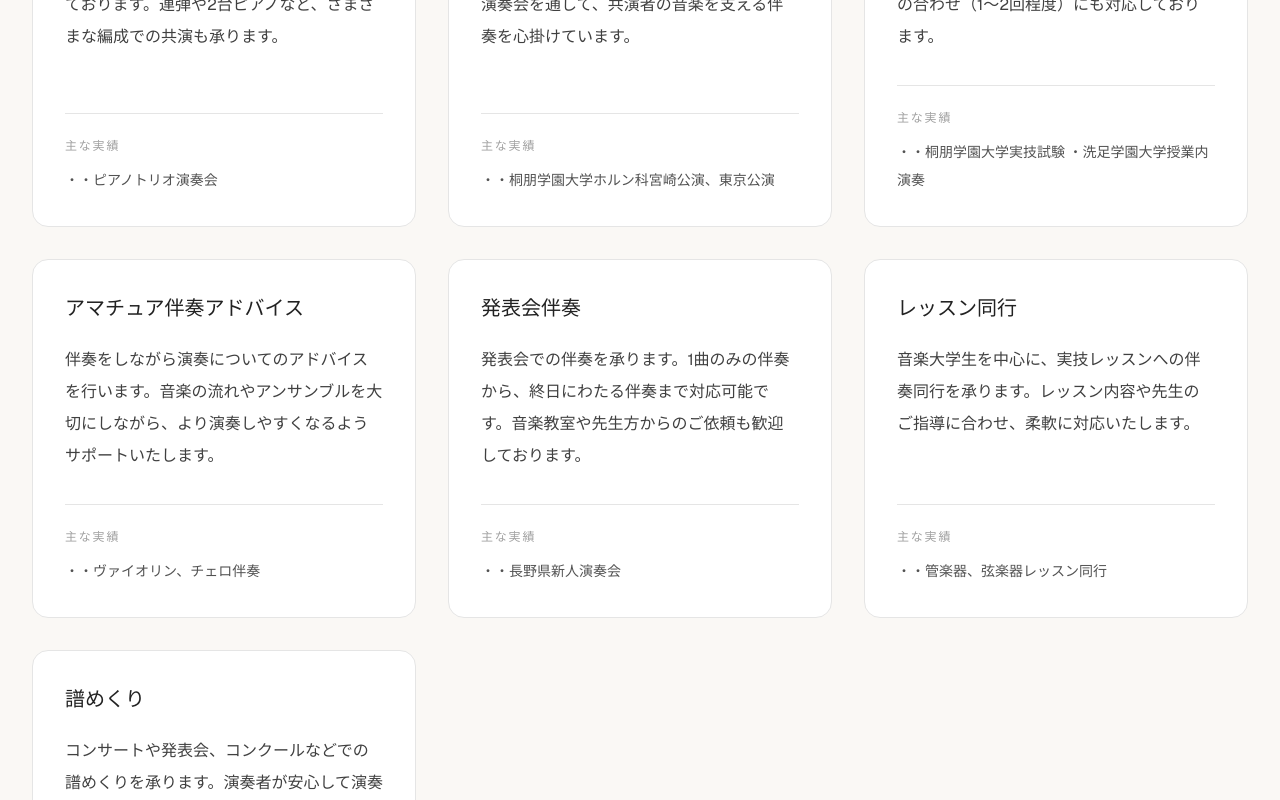
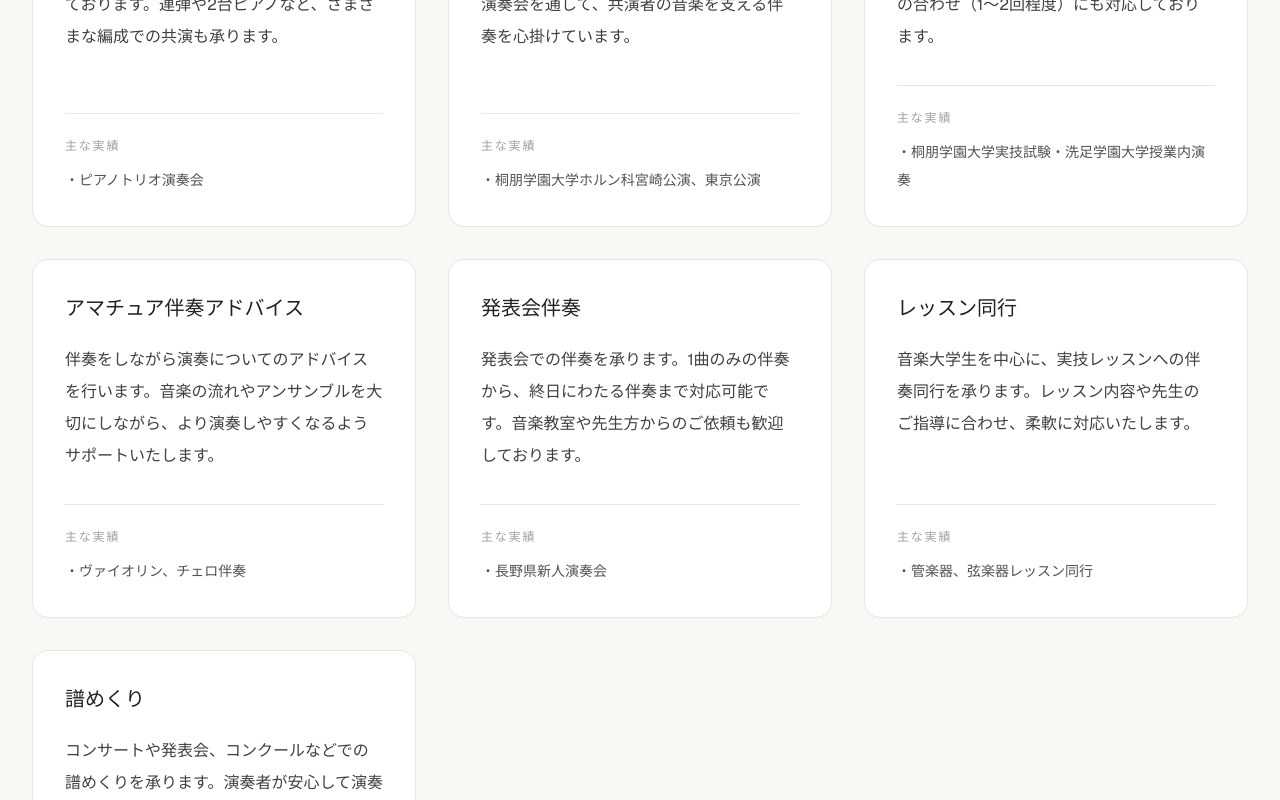
Before and after one commit to miyupiano/miyu-website, a Next.js app: page /activities/accompaniment in a window 1280 px wide. Shown: the part 1520-2320 px from the top of the page. Built offline with nearby package versions, Linux system fonts and the light colour scheme; no server answers.

Commit message:
ホームページ更新

```diff
--- a/app/activities/accompaniment/page.tsx
+++ b/app/activities/accompaniment/page.tsx
@@ -5,43 +5,43 @@ const services = [
     title: "室内楽",
     description:
       "ピアノトリオをはじめとした室内楽や、二重奏・三重奏などのアンサンブルに対応しております。連弾や2台ピアノなど、さまざまな編成での共演も承ります。",
-    achievements: ["・ピアノトリオ演奏会"],
+    achievements: ["ピアノトリオ演奏会"],
   },
   {
     title: "リサイタル伴奏",
     description:
       "弦楽器・管楽器・声楽などのソロリサイタルにおける伴奏を承ります。約1〜2時間の演奏会を通して、共演者の音楽を支える伴奏を心掛けています。",
-    achievements: ["・桐朋学園大学ホルン科宮崎公演、東京公演"],
+    achievements: ["桐朋学園大学ホルン科宮崎公演、東京公演"],
   },
   {
     title: "コンクール・試験伴奏",
     description:
       "コンクールや実技試験、学校の授業などの伴奏を承ります。本番だけでなく、本番前の合わせ（1〜2回程度）にも対応しております。",
-    achievements: ["・桐朋学園大学実技試験 ・洗足学園大学授業内演奏"],
+    achievements: ["桐朋学園大学実技試験・洗足学園大学授業内演奏"],
   },
   {
     title: "アマチュア伴奏アドバイス",
     description:
       "伴奏をしながら演奏についてのアドバイスを行います。音楽の流れやアンサンブルを大切にしながら、より演奏しやすくなるようサポートいたします。",
-    achievements: ["・ヴァイオリン、チェロ伴奏"],
+    achievements: ["ヴァイオリン、チェロ伴奏"],
   },
   {
     title: "発表会伴奏",
     description:
       "発表会での伴奏を承ります。1曲のみの伴奏から、終日にわたる伴奏まで対応可能です。音楽教室や先生方からのご依頼も歓迎しております。",
-    achievements: ["・長野県新人演奏会"],
+    achievements: ["長野県新人演奏会"],
   },
   {
     title: "レッスン同行",
     description:
       "音楽大学生を中心に、実技レッスンへの伴奏同行を承ります。レッスン内容や先生のご指導に合わせ、柔軟に対応いたします。",
-    achievements: ["・管楽器、弦楽器レッスン同行"],
+    achievements: ["管楽器、弦楽器レッスン同行"],
   },
   {
     title: "譜めくり",
     description:
       "コンサートや発表会、コンクールなどでの譜めくりを承ります。演奏者が安心して演奏に集中できるよう、丁寧なサポートを心掛けています。",
-    achievements: ["・リサイタル譜めくり"],
+    achievements: ["リサイタル譜めくり"],
   },
 ];
 
--- a/app/activities/performance/page.tsx
+++ b/app/activities/performance/page.tsx
@@ -6,7 +6,7 @@ const services = [
     description:
       "ホールやサロンなどで約1〜2時間のクラシック・ピアノリサイタルを行います。ご希望のテーマや会場の雰囲気に合わせて、プログラムのご提案も可能です。",
     achievements: [
-      "・雪入美優ピアノリサイタル",
+      "雪入美優ピアノリサイタル",
     ],
   },
   {
@@ -14,7 +14,7 @@ const services = [
     description:
       "オーケストラとの共演によるピアノ協奏曲の演奏を承ります。十分な準備期間が必要となるため、半年以上前を目安にご相談ください。",
     achievements: [
-      "・諏訪交響楽団",
+      "諏訪交響楽団",
     ],
   },
   {
@@ -22,7 +22,7 @@ const services = [
     description:
       "演奏会や式典などで、1曲から数曲程度の演奏を承ります。演奏時間や催しの趣旨に合わせてプログラムをご提案いたします。",
     achievements: [
-      "・発表会でのゲスト演奏",
+      "発表会でのゲスト演奏",
     ],
   },
   {
@@ -30,7 +30,7 @@ const services = [
     description:
       "クラシックからポップスまで、空間に寄り添うBGM演奏を行います。会場や時間帯に合わせた選曲もお任せください。",
     achievements: [
-      "・ホテルサンルート銀座",
+      "ホテルサンルート銀座",
     ],
   },
   {
@@ -38,7 +38,7 @@ const services = [
     description:
       "結婚式やクリスマス、お正月など、さまざまなイベントでの演奏を承ります。ご希望の楽曲の演奏はもちろん、選曲のご相談も可能です。",
     achievements: [
-      "・ニューイヤーコンサート（1月1日）",
+      "ニューイヤーコンサート（1月1日）",
     ],
   },
   {
@@ -46,7 +46,7 @@ const services = [
     description:
       "クラシックに加え、昭和歌曲や童謡など親しみやすい楽曲も交えながら、約30分程度のコンサートを行います。",
     achievements: [
-      "・長野松代総合病院ロビー",
+      "長野松代総合病院ロビー",
     ],
   },
   {
@@ -54,7 +54,7 @@ const services = [
     description:
       "学校公演や芸術鑑賞会などに対応しております。テーマに合わせた演奏とトークを交え、音楽の魅力を分かりやすくお届けします。",
     achievements: [
-      "・都内学童でのコンサート",
+      "都内学童でのコンサート",
     ],
   },
   {
@@ -62,7 +62,7 @@ const services = [
     description:
       "作曲家の皆様からの新作ピアノ作品の初演依頼も歓迎しております。作品について相談しながら、一つひとつ丁寧に演奏へと形にしてまいります。",
     achievements: [
-      "・久保力輝作曲:drop（世界初演）",
+      "久保力輝作曲:drop（世界初演）",
     ],
   },
   {
@@ -70,7 +70,7 @@ const services = [
     description:
       "ピアノの生演奏を聴き、音楽から感じたことやイメージを、絵・言葉・身体表現などさまざまな方法で自由に表現するワークショップを行います。",
     achievements: [
-      "・音楽×美術「あなたのジブンイロ、何色ですか。」/参加者23名",
+      "音楽×美術「あなたのジブンイロ、何色ですか。」/参加者23名",
     ],
   },
 ];
```
